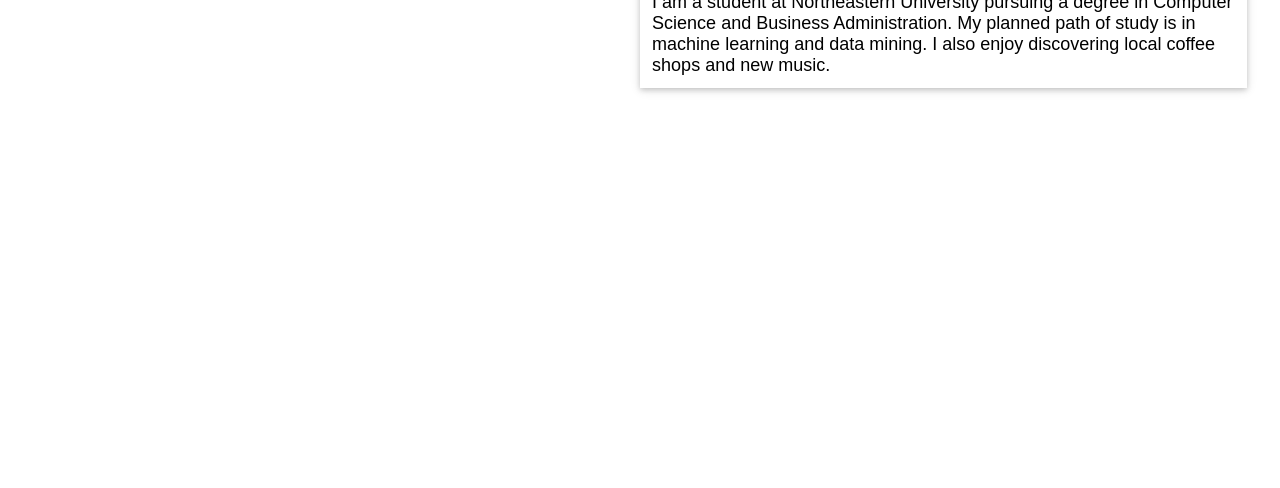
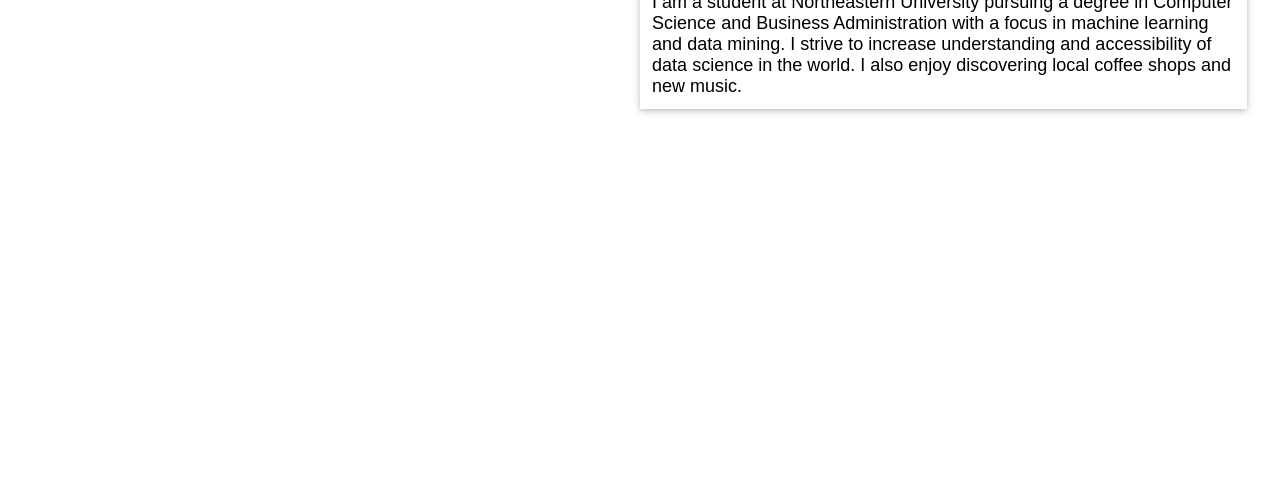
Before and after one commit to chris-gomes/PersonalWebsite, a plain HTML site: page index.html in a window 1280 px wide. Shown: the part 246-734 px from the top of the page. Drawn offline with Linux system fonts and the light colour scheme.

Commit message:
changed status

```diff
--- a/index.html
+++ b/index.html
@@ -30,9 +30,10 @@
           <div class="card white" id ="about me">
               <b style="font-size: larger">About Me</b>
               <br><br>
-              I am a student at Northeastern University pursuing a degree in Computer Science and
-              Business Administration. My planned path of study is in machine learning and data mining.
-              I also enjoy discovering local coffee shops and new music.
+              I am a student at Northeastern University pursuing a degree in Computer Science and Business
+              Administration with a focus in machine learning and data mining. I strive to increase
+              understanding and accessibility of data science in the world. I also enjoy discovering
+              local coffee shops and new music.
           </div>
         </div>
     </div>
```
